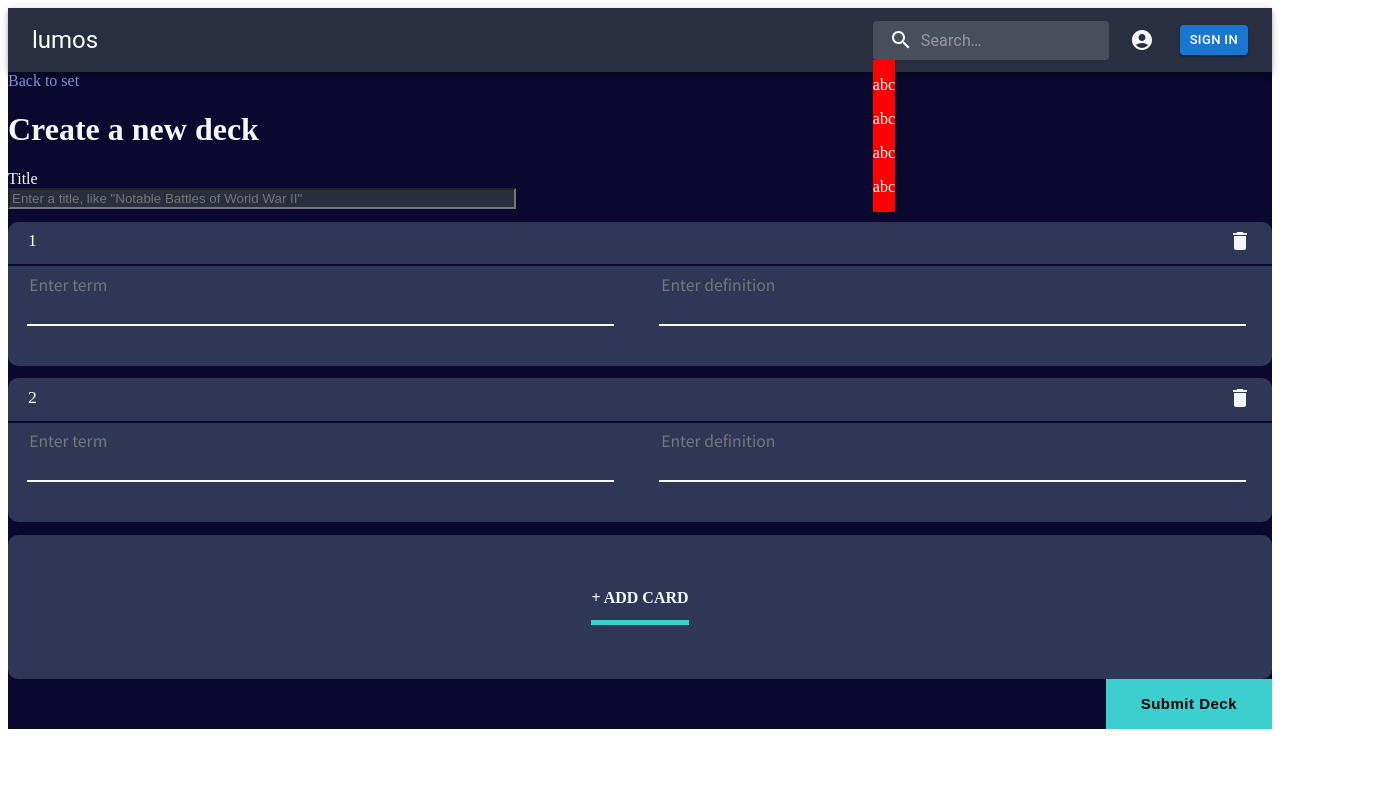
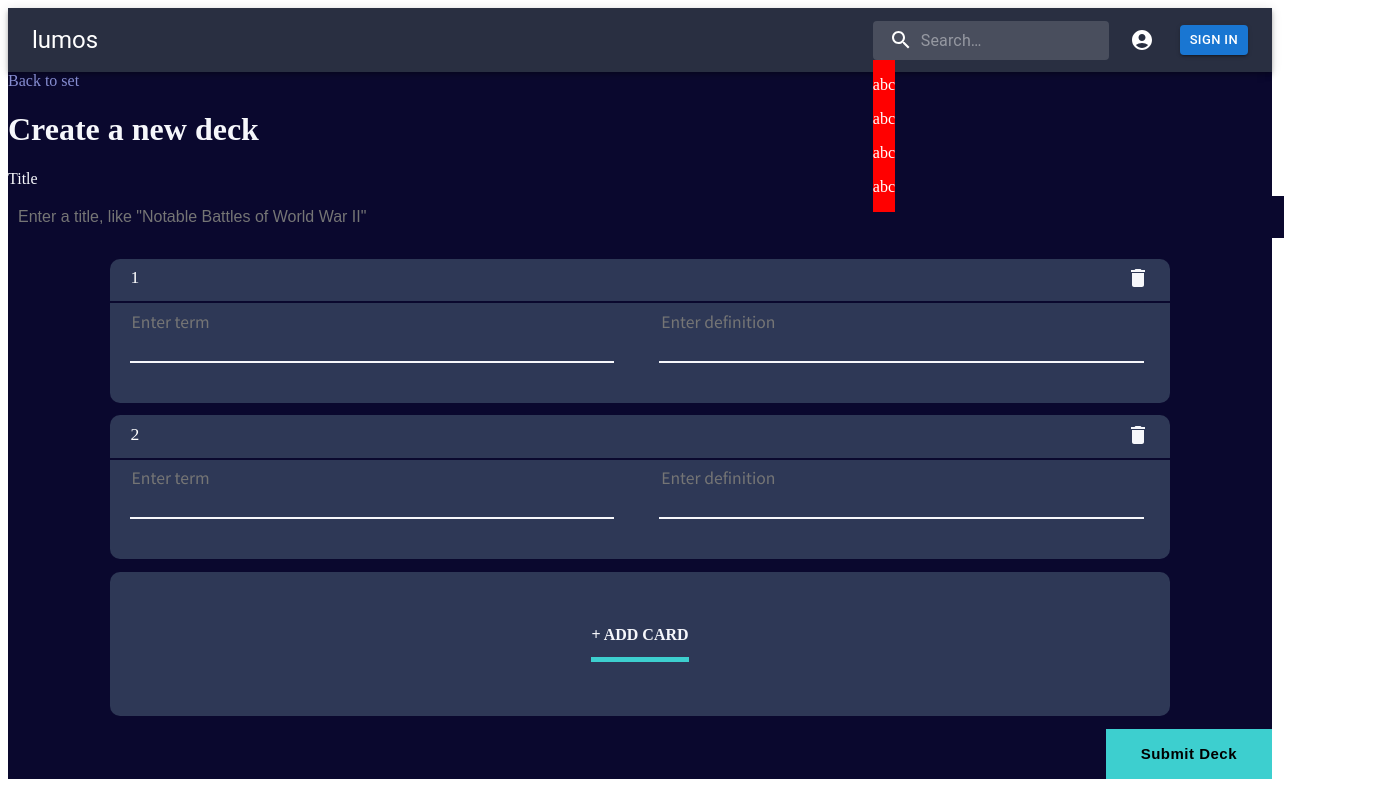
Before and after one commit to vvalentinv/Lumos-LL-Final, a React (Create React App) app in the folder client/: page /createdeck in a window 1280 px wide. Shown: the whole page, 1380 px wide, since content can reach past the window. Built offline with nearby package versions, Linux system fonts and the light colour scheme; no server answers.

Commit message:
change view deck page layout and add initial media screen size logic with new div

```diff
--- a/client/src/pages/view-deck-page/view-deck-page.component.jsx
+++ b/client/src/pages/view-deck-page/view-deck-page.component.jsx
@@ -90,7 +90,8 @@ const ViewDeckPage = () => {
                 : <h1 className='title-header'>Create a new deck</h1>
             }
             <span>Title</span>
-            <div className='deck-title'>
+            <div className='deck-title-div'>
+                <span className='deck-title-span'>
                     <input
                         type='text'
                         className='title-input-text'
@@ -100,6 +101,7 @@ const ViewDeckPage = () => {
                         required
                     >
                     </input>
+                </span>
             </div>
             <div className='card-container'>
                 {!isLoading && cardList.map((card, index) => {
--- a/client/src/pages/view-deck-page/view-deck-page.styles.scss
+++ b/client/src/pages/view-deck-page/view-deck-page.styles.scss
@@ -11,15 +11,36 @@
         }
     }
 
-    .title-input-text {
-        outline: none;
-        width: 500px;
-        background-color: #292d3d;
-        color: #f6f7fb;
+    .deck-title-div {
 
-        &:focus{
+        .deck-title-span {
+            // margin: 0 7em 6.5em;
+            width: 80%;
+            // margin-left: 6.5em;
+        }
+
+
+        .title-input-text {
             outline: none;
+            // margin: 0.8vh 12.6vh;
+            margin: 1vh 12vh 1vh 1vh;
+            width: 100%;
+            height: 5vh;
+            background-color: #0a082e;
+            font-size: 1em;
+            color: #ffffff;
+            border: none;
+            &:focus{
+                outline: none;
+                border-bottom: 3px solid #ffce25;
+            }
         }
+
+    }
+
+
+    .card-container {
+        margin: 1.0vw 8vw 1.0vw 8vw;
     }
 
     .card-input-container {
```
Lines whose indentation alone changed are shown as unchanged.
